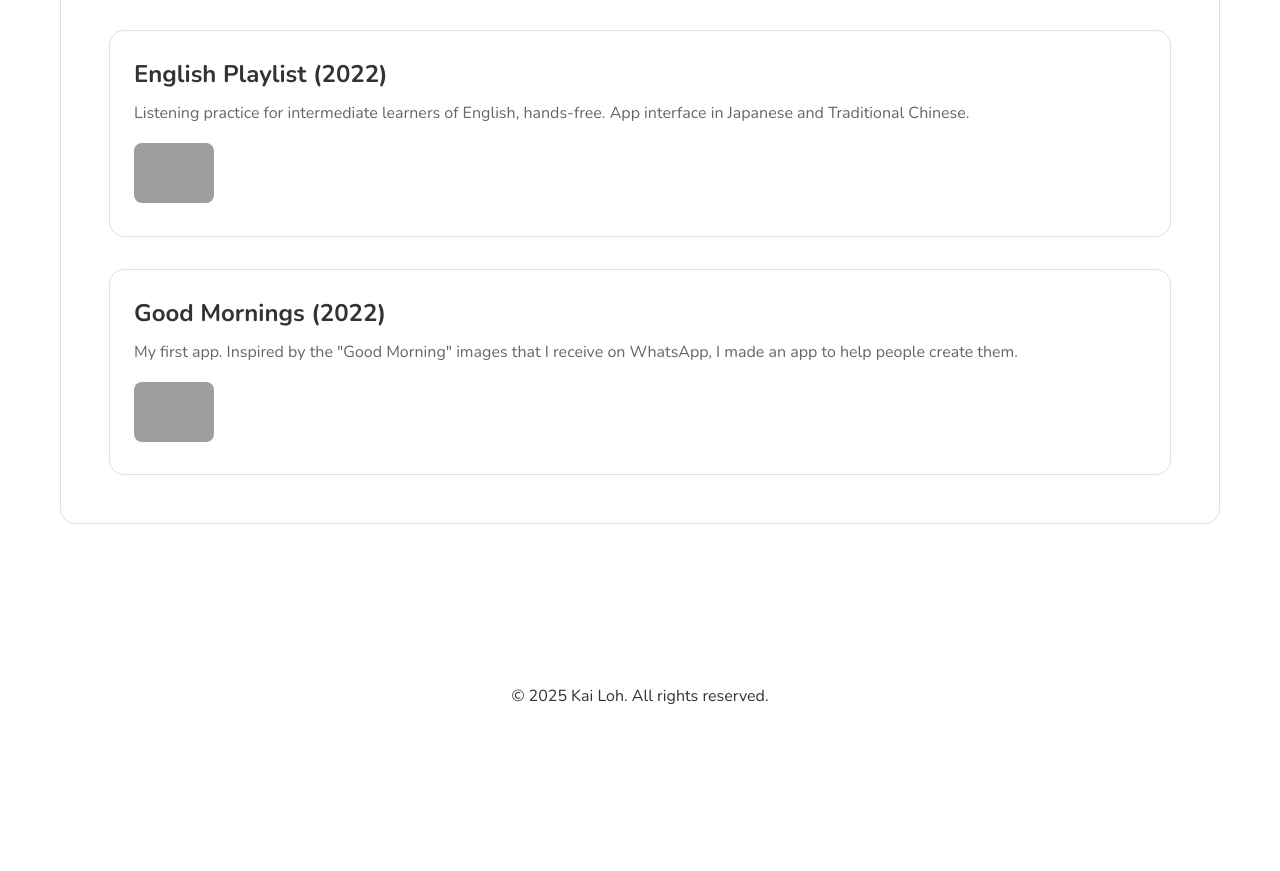
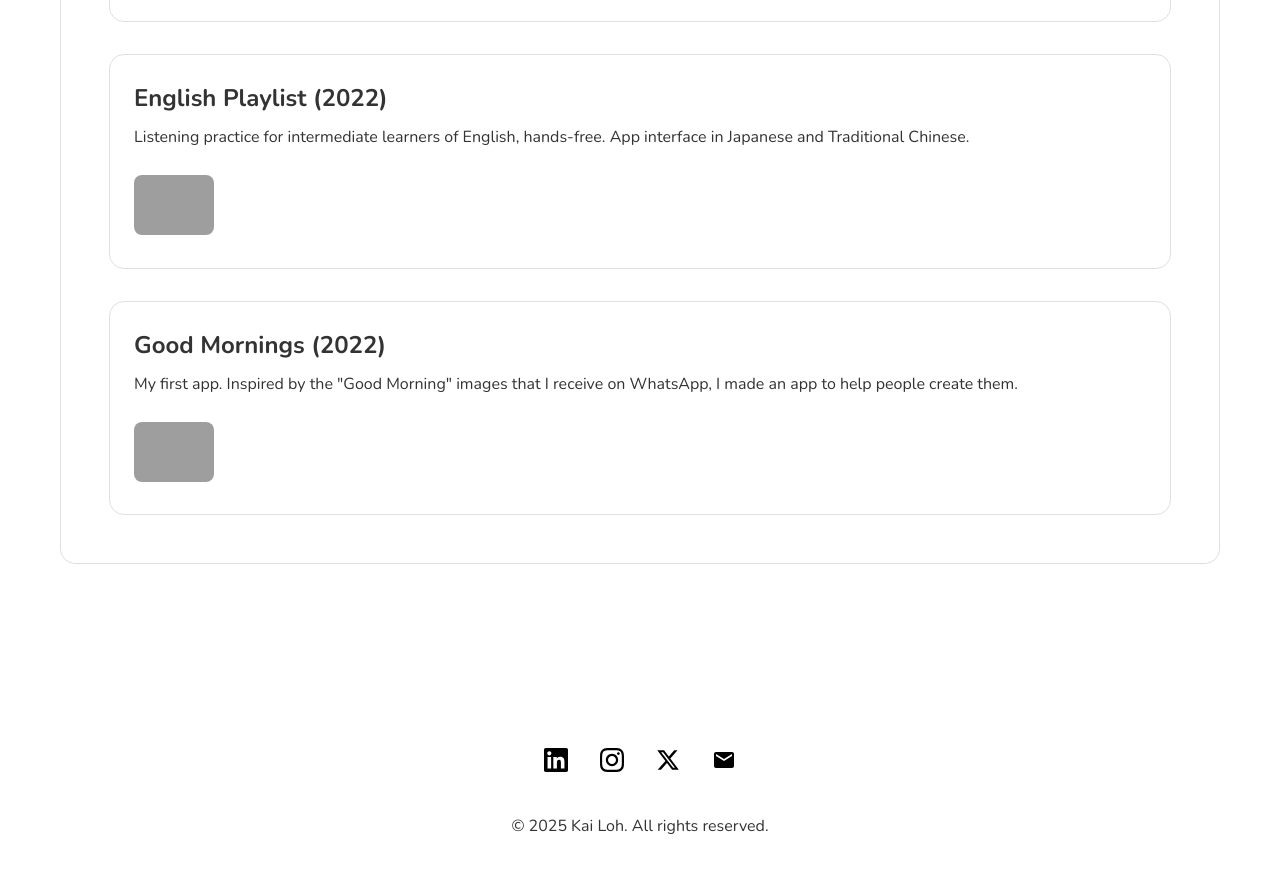
Before and after one commit to kailoh/autographlabs, a plain HTML site: page index.html in a window 1280 px wide. Shown: the part 2760-3631 px from the top of the page. Before the commit the page ends 3502 px from the top, so only its background shows below. Drawn offline with nearby package versions, Linux system fonts and the light colour scheme; grey boxes are pictures that could not be loaded.

Commit message:
add content

```diff
--- a/index.html
+++ b/index.html
@@ -186,7 +186,6 @@
     }
 
     .app-description {
-      color: #666;
       line-height: 1.6;
       margin-bottom: 1rem;
     }
@@ -196,7 +195,7 @@
     .app-links {
       display: flex;
       gap: 1rem;
-      margin-top: 1rem;
+      margin-top: 1.5rem;
       flex-wrap: wrap;
     }
 
@@ -263,6 +262,11 @@
       margin-top: 4rem;
     }
 
+    footer .social-links {
+      justify-content: center;
+      margin-bottom: 1rem;
+    }
+
     @media (max-width: 768px) {
       .nav-links {
         display: none;
@@ -289,6 +293,10 @@
 
       .section:last-child {
         border-bottom: none;
+      }
+
+      .app-links {
+        gap: 0.5rem;
       }
     }
 
@@ -457,6 +465,29 @@
 
   <footer>
     <div class="container">
+      <div class="social-links">
+        <a href="https://www.linkedin.com/in/kaiherng/" class="social-link" target="_blank">
+          <svg width="24" height="24" viewBox="0 0 24 24" fill="none" xmlns="http://www.w3.org/2000/svg">
+            <path d="M20.447 20.452h-3.554v-5.569c0-1.328-.027-3.037-1.852-3.037-1.853 0-2.136 1.445-2.136 2.939v5.667H9.351V9h3.414v1.561h.046c.477-.9 1.637-1.85 3.37-1.85 3.601 0 4.267 2.37 4.267 5.455v6.286zM5.337 7.433c-1.144 0-2.063-.926-2.063-2.065 0-1.138.92-2.063 2.063-2.063 1.14 0 2.064.925 2.064 2.063 0 1.139-.925 2.065-2.064 2.065zm1.782 13.019H3.555V9h3.564v11.452zM22.225 0H1.771C.792 0 0 .774 0 1.729v20.542C0 23.227.792 24 1.771 24h20.451C23.2 24 24 23.227 24 22.271V1.729C24 .774 23.2 0 22.222 0h.003z" fill="currentColor"/>
+          </svg>
+        </a>
+        <a href="https://www.instagram.com/kaiherng" class="social-link">
+          <svg width="24" height="24" viewBox="0 0 24 24" fill="none" xmlns="http://www.w3.org/2000/svg">
+            <path d="M12 2.163c3.204 0 3.584.012 4.85.07 3.252.148 4.771 1.691 4.919 4.919.058 1.265.069 1.645.069 4.849 0 3.205-.012 3.584-.069 4.849-.149 3.225-1.664 4.771-4.919 4.919-1.266.058-1.644.07-4.85.07-3.204 0-3.584-.012-4.849-.07-3.26-.149-4.771-1.699-4.919-4.92-.058-1.265-.07-1.644-.07-4.849 0-3.204.013-3.583.07-4.849.149-3.227 1.664-4.771 4.919-4.919 1.266-.057 1.645-.069 4.849-.069zm0-2.163c-3.259 0-3.667.014-4.947.072-4.358.2-6.78 2.618-6.98 6.98-.059 1.281-.073 1.689-.073 4.948 0 3.259.014 3.668.072 4.948.2 4.358 2.618 6.78 6.98 6.98 1.281.058 1.689.072 4.948.072 3.259 0 3.668-.014 4.948-.072 4.354-.2 6.782-2.618 6.979-6.98.059-1.28.073-1.689.073-4.948 0-3.259-.014-3.667-.072-4.947-.196-4.354-2.617-6.78-6.979-6.98-1.281-.059-1.69-.073-4.949-.073zm0 5.838c-3.403 0-6.162 2.759-6.162 6.162s2.759 6.163 6.162 6.163 6.162-2.759 6.162-6.163c0-3.403-2.759-6.162-6.162-6.162zm0 10.162c-2.209 0-4-1.79-4-4 0-2.209 1.791-4 4-4s4 1.791 4 4c0 2.21-1.791 4-4 4zm6.406-11.845c-.796 0-1.441.645-1.441 1.44s.645 1.44 1.441 1.44c.795 0 1.439-.645 1.439-1.44s-.644-1.44-1.439-1.44z" fill="currentColor"/>
+          </svg>
+        </a>
+        <a href="https://x.com/kaihloh" class="social-link">
+          <svg width="24" height="24" viewBox="0 0 24 24" fill="none" xmlns="http://www.w3.org/2000/svg">
+            <path d="M18.244 2.25h3.308l-7.227 8.26 8.502 11.24H16.17l-5.214-6.817L4.99 21.75H1.68l7.73-8.835L1.254 2.25H8.08l4.713 6.231zm-1.161 17.52h1.833L7.084 4.126H5.117z" fill="currentColor"/>
+          </svg>
+        </a>
+        <a href="mailto:kai@autographlabs.com" class="social-link">
+          <svg width="24" height="24" viewBox="0 0 24 24" fill="none" xmlns="http://www.w3.org/2000/svg">
+            <path d="M20 4H4c-1.1 0-1.99.9-1.99 2L2 18c0 1.1.9 2 2 2h16c1.1 0 2-.9 2-2V6c0-1.1-.9-2-2-2zm0 4l-8 5-8-5V6l8 5 8-5v2z" fill="currentColor"/>
+          </svg>
+        </a>
+      </div>
+      <br/>
       <p>&copy; 2025 Kai Loh. All rights reserved.</p>
     </div>
   </footer>
```
